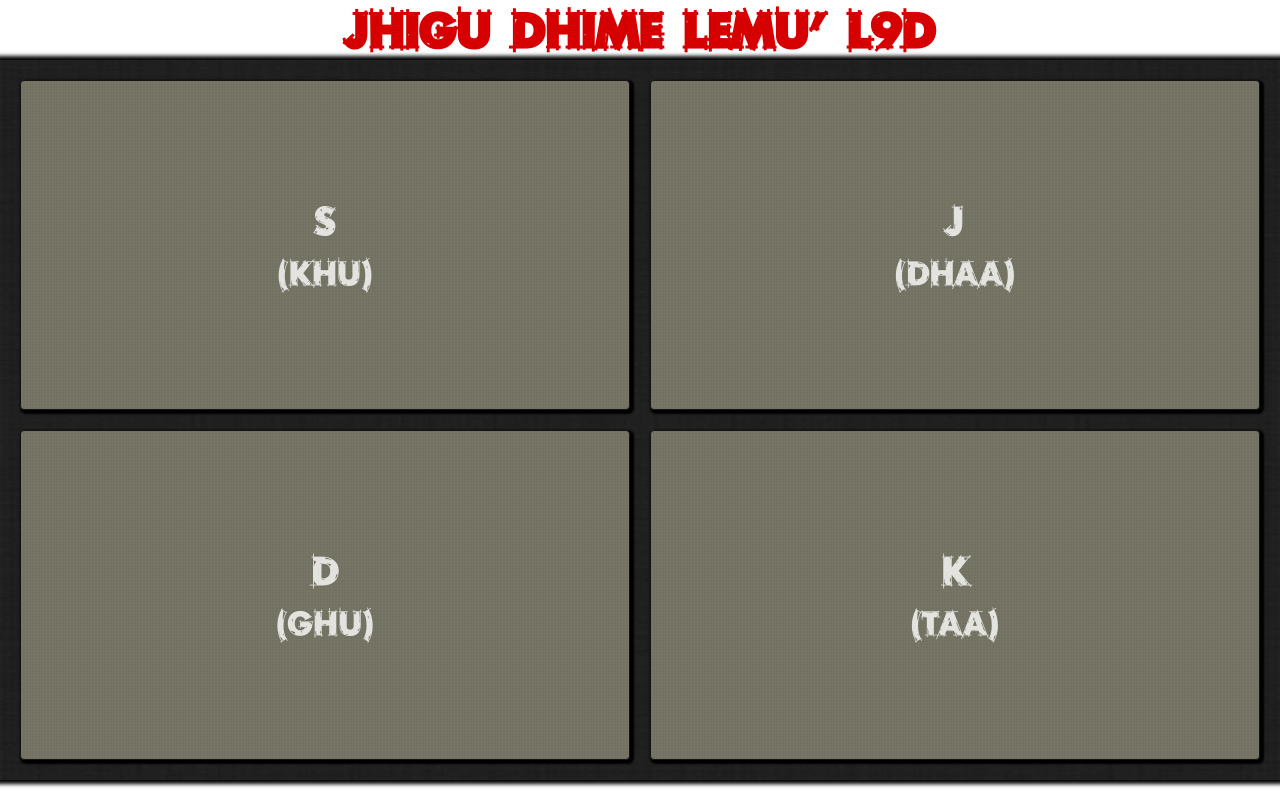
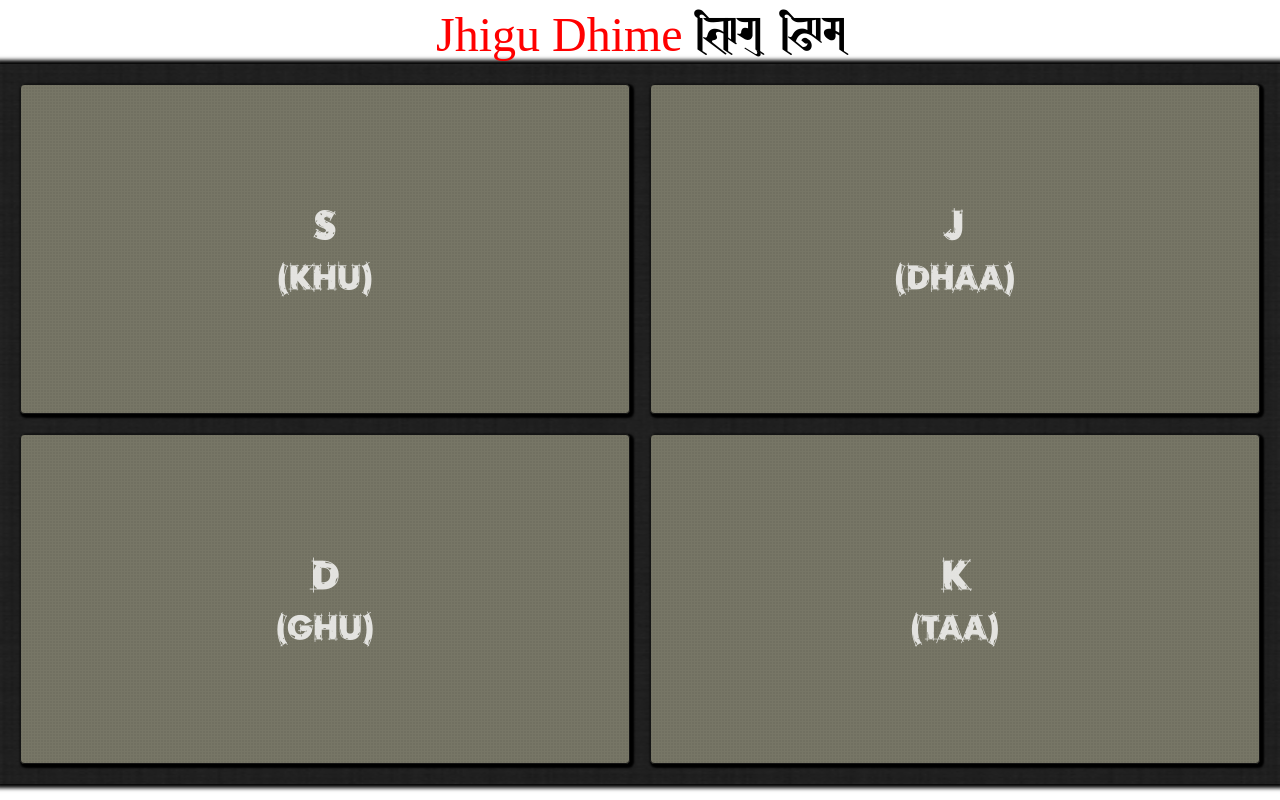
Before and after one commit to braynMjn/Dhime-Simulator, a plain HTML site: page index.html in a window 1280 px wide. Drawn offline with Linux system fonts and the light colour scheme.

Commit message:
updated files

```diff
--- /dev/null
+++ b/assets/css/chapters.css
@@ -0,0 +1,51 @@
+@font-face {
+    font-family: ranjana;
+    src: url(ranjana.ttf);
+  }
+  body{
+      background: url('background1.jpg');
+      background-size: 1800px 1800px;
+      background-repeat: no-repeat;
+  }
+  h1 {
+    margin: 0 0 20px 0;
+    font-weight: 300;
+    font-size: 28px;
+  }
+
+  h2{
+      font-size: 48px;
+  }
+
+  #hId1{
+    font-family: 'ranjana';
+    font-size: 100px;
+    text-align: center;
+    color:black;
+  }
+
+  #hId2{
+    font-family: 'Times New Roman', Times, serif;
+    font-size: 72px;
+    text-align: center;
+    color:red;
+  }
+
+button{
+    margin-bottom: 40px;
+    width: 320px;
+    height: 56px;
+    border: none;
+    border-radius: 2px;
+    color: #FFF;
+    font-family: 'Roboto', sans-serif;
+    font-weight: 600;
+    font-size: 22px;
+    transition: 0.2s ease;
+    cursor: pointer;
+    background: #32508E;
+  }
+
+  div{
+      text-align: center;
+  }
--- a/assets/css/style.css
+++ b/assets/css/style.css
@@ -2,14 +2,35 @@
     margin: 0px;
     padding: 0px;
 }
+
+@font-face {
+    font-family: ranjana;
+    src: url(ranjana.ttf);
+  }
+h1 {
+    margin: 0 0 0px 0;
+    font-weight: 200;
+    font-size: 12px;
+  }
+
+  #hId1{
+    font-family: 'ranjana';
+    font-size: 64px;
+    text-align: center;
+    color:black;
+  }
+
+  #hId2{
+    font-family: 'Times New Roman', Times, serif;
+    font-size: 48px;
+    text-align: center;
+    color:red;
+  }
+
 body{
     font-family: 'ROUGD';
 }
-h1{
-    text-align: center;
-    color: rgb(214, 0, 0);
-    font-size: 48px;
-}
+
 .drums{
     width: 100%;
 	height: 90vh;
--- /dev/null
+++ b/assets/templates/chapter1/c1.css
@@ -0,0 +1,35 @@
+@font-face {
+    font-family: ranjana;
+    src: url(ranjana.ttf);
+  }
+  @font-face {
+    font-family: Preeti;
+    src: url(Preeti.TTF);
+  }
+body{
+    text-align: center;
+}
+
+  h1 {
+    margin: 0 0 20px 0;
+    font-weight: 300;
+    font-size: 28px;
+  }
+
+  h2{
+      font-size: 48px;
+  }
+
+  #hId1{
+    font-family: 'ranjana';
+    font-size: 100px;
+    text-align: center;
+    color:black;
+  }
+
+  #hId2{
+    font-family: 'Times New Roman', Times, serif;
+    font-size: 72px;
+    text-align: center;
+    color:red;
+  }
```
Also changed, not shown: assets/templates/chapter1/d1.html (added, +31 -0 lines), assets/css/background1.jpg (added), assets/templates/chapter1/Preeti.TTF (added), assets/templates/chapter1/ranjana.ttf (added).
